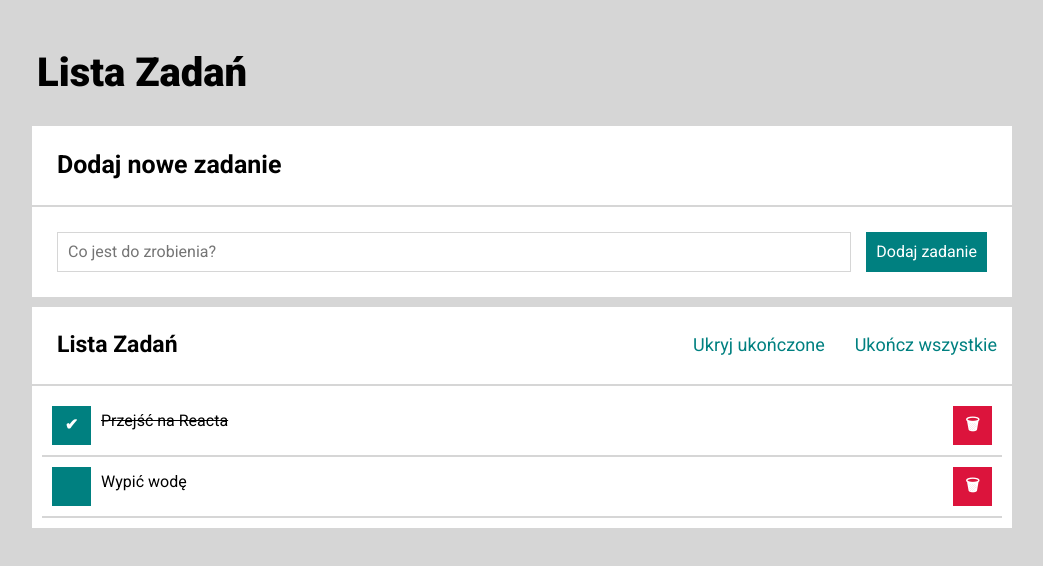
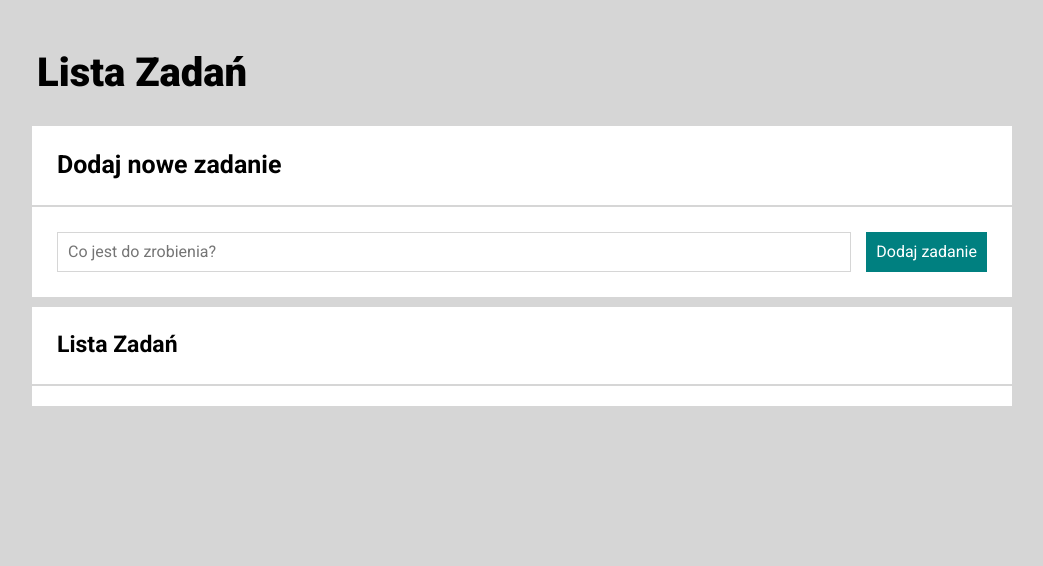
Before and after one commit to Siedemus/to-do-list-react, a React (Create React App) app: page / in a window 1280 px wide. Shown: the top 566 px of the page, without its empty margins (118-1161 px from the left). Built offline with nearby package versions, Linux system fonts and the light colour scheme.

Commit message:
edit instruction of creating task id

```diff
--- a/src/App.js
+++ b/src/App.js
@@ -8,10 +8,7 @@ import TasksList from "./TasksList";
 import { useState } from "react";
 
 function App() {
-  const [tasks, setTasks] = useState([
-    { id: 1, content: "Przejść na Reacta", done: true },
-    { id: 2, content: "Wypić wodę", done: false },
-  ]);
+  const [tasks, setTasks] = useState([]);
 
   const [hideDone, setHideDone] = useState(false);
 
@@ -41,7 +38,7 @@ function App() {
     setTasks(tasks => [
       ...tasks,
       {
-        id: tasks[tasks.length - 1].id + 1,
+        id: !!tasks.length ? tasks[tasks.length - 1].id + 1 : 1,
         content,
         done: false,
       }])
@@ -56,7 +53,7 @@ function App() {
             title={"Dodaj nowe zadanie"}
             extraContent={""}
           />}
-        form={<Form addNewTask={addNewTask}/>}
+        form={<Form addNewTask={addNewTask} />}
       />
       <Section
         container={
```
